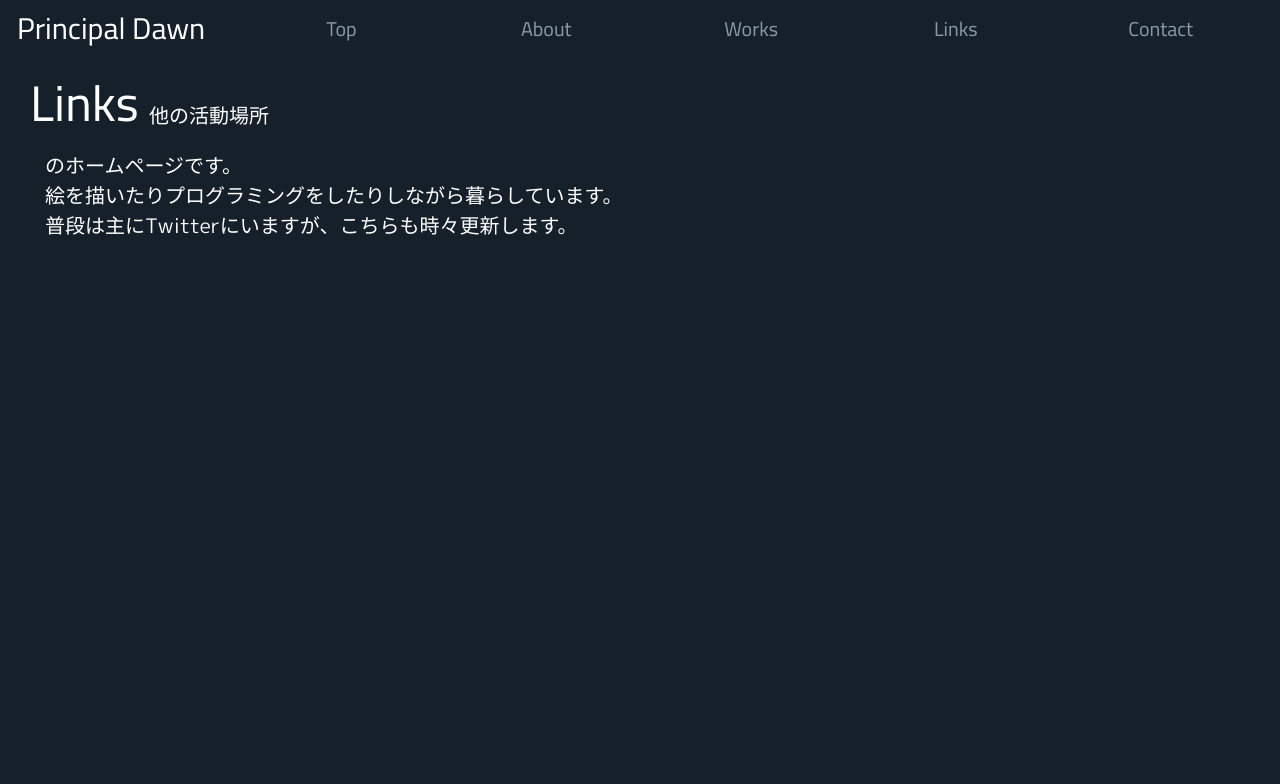
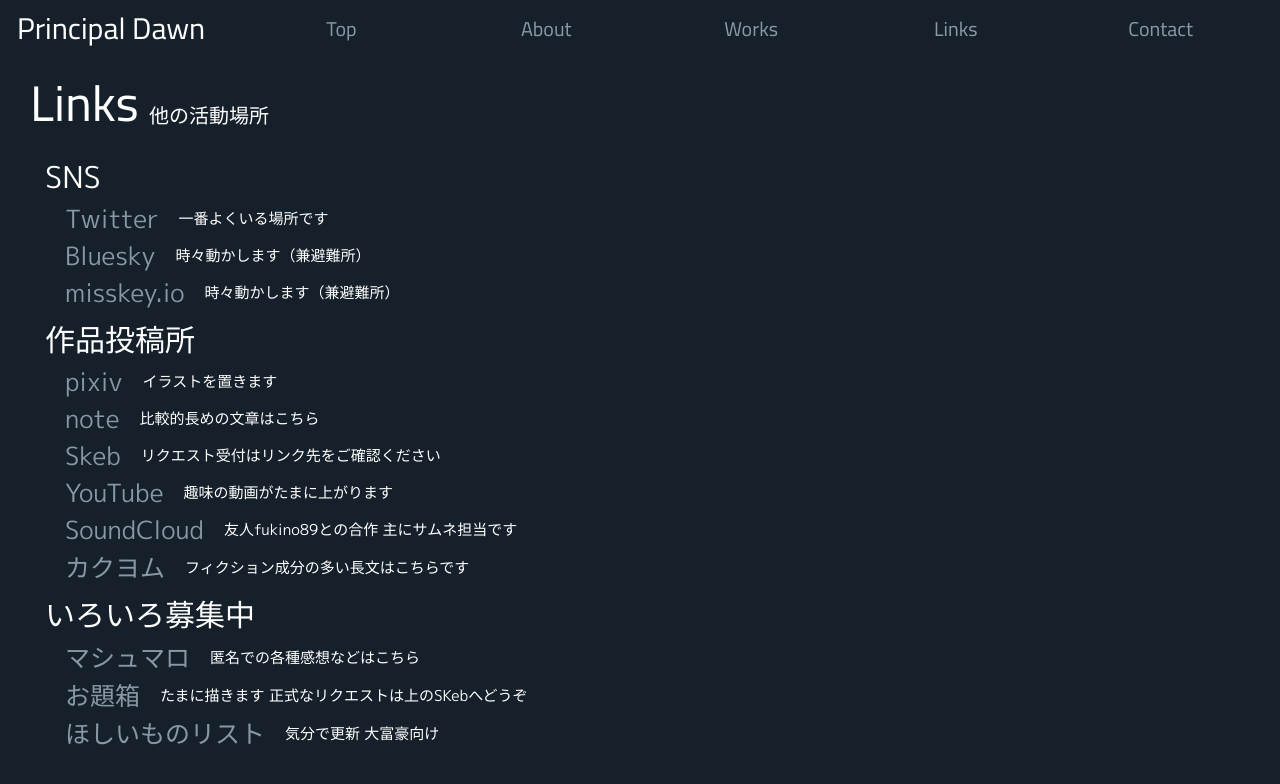
Before and after one commit to maakunn89/work_project_public, a React (Create React App) app: page /links in a window 1280 px wide. Shown: the top 784 px of the page. Built offline with nearby package versions, Linux system fonts and the light colour scheme.

Commit message:
linksページの内容を作成（ほしいものリストとお題箱はurl未達）

```diff
--- a/src/blog/css/Links.css
+++ b/src/blog/css/Links.css
@@ -0,0 +1,17 @@
+.links_heading {
+    margin-top: 5px;
+    font-size: 30px;
+}
+
+.links_row {
+    margin-left: 20px;
+    font-size: 25px;
+    display: flex;
+}
+
+.links_description {
+    font-size: 15px;
+    margin-left: 20px;
+    align-self: center;
+    line-height: 5px;
+}
--- a/src/blog/tsx/Links.tsx
+++ b/src/blog/tsx/Links.tsx
@@ -1,4 +1,5 @@
 import React from 'react'
+import { Link } from 'react-router-dom'
 import '../css/Links.css'
 import { Helmet } from 'react-helmet-async'
 
@@ -14,9 +15,91 @@
         <p className="title_description">他の活動場所</p>
       </div>
       <div className="contents text">
-        <div>のホームページです。</div>
-        <div>絵を描いたりプログラミングをしたりしながら暮らしています。</div>
-        <div>普段は主にTwitterにいますが、こちらも時々更新します。</div>
+        <div className="links_heading">
+          SNS
+          <div className="links_row">
+            <Link className="link" to="https://twitter.com/maakunn89">
+              Twitter
+            </Link>
+            <div className="links_description">一番よくいる場所です</div>
+          </div>
+          <div className="links_row">
+            <Link className="link" to="https://bsky.app/profile/mk89.bsky.social">
+              Bluesky
+            </Link>
+            <div className="links_description">時々動かします（兼避難所）</div>
+          </div>
+          <div className="links_row">
+            <Link className="link" to="https://misskey.io/@maakunn89">
+              misskey.io
+            </Link>
+            <div className="links_description">時々動かします（兼避難所）</div>
+          </div>
+        </div>
+        <div className="links_heading">
+          作品投稿所
+          <div className="links_row">
+            <Link className="link" to="https://www.pixiv.net/users/10358070">
+              pixiv
+            </Link>
+            <div className="links_description">イラストを置きます</div>
+          </div>
+          <div className="links_row">
+            <Link className="link" to="https://note.com/maakunn89">
+              note
+            </Link>
+            <div className="links_description">比較的長めの文章はこちら</div>
+          </div>
+          <div className="links_row">
+            <Link className="link" to="https://skeb.jp/@maakunn89">
+              Skeb
+            </Link>
+            <div className="links_description">リクエスト受付はリンク先をご確認ください</div>
+          </div>
+          <div className="links_row">
+            <Link className="link" to="https://youtube.com/channel/UC0iocQ3yKL_crKV40V-Tevg">
+              YouTube
+            </Link>
+            <div className="links_description">趣味の動画がたまに上がります</div>
+          </div>
+          <div className="links_row">
+            <Link className="link" to="https://soundcloud.com/fukino89">
+              SoundCloud
+            </Link>
+            <div className="links_description">友人fukino89との合作 主にサムネ担当です</div>
+          </div>
+          <div className="links_row">
+            <Link className="link" to="https://kakuyomu.jp/users/maakunn89">
+              カクヨム
+            </Link>
+            <div className="links_description">フィクション成分の多い長文はこちらです</div>
+          </div>
+        </div>
+        <div className="links_heading">
+          いろいろ募集中
+          <div className="links_row">
+            <Link
+              className="link"
+              to="https://marshmallow-qa.com/maakunn89?t=f8cdOu&amp;utm_medium=twitter&amp;utm_source=promotion"
+            >
+              マシュマロ
+            </Link>
+            <div className="links_description">匿名での各種感想などはこちら</div>
+          </div>
+          <div className="links_row">
+            <Link className="link" to="">
+              お題箱
+            </Link>
+            <div className="links_description">たまに描きます 正式なリクエストは上のSKebへどうぞ</div>
+          </div>
+          <div className="links_row">
+            <Link className="link" to="">
+              ほしいものリスト
+            </Link>
+            <div className="links_description">気分で更新 大富豪向け</div>
+          </div>
+        </div>
+        <div></div>
       </div>
     </div>
   )
```
